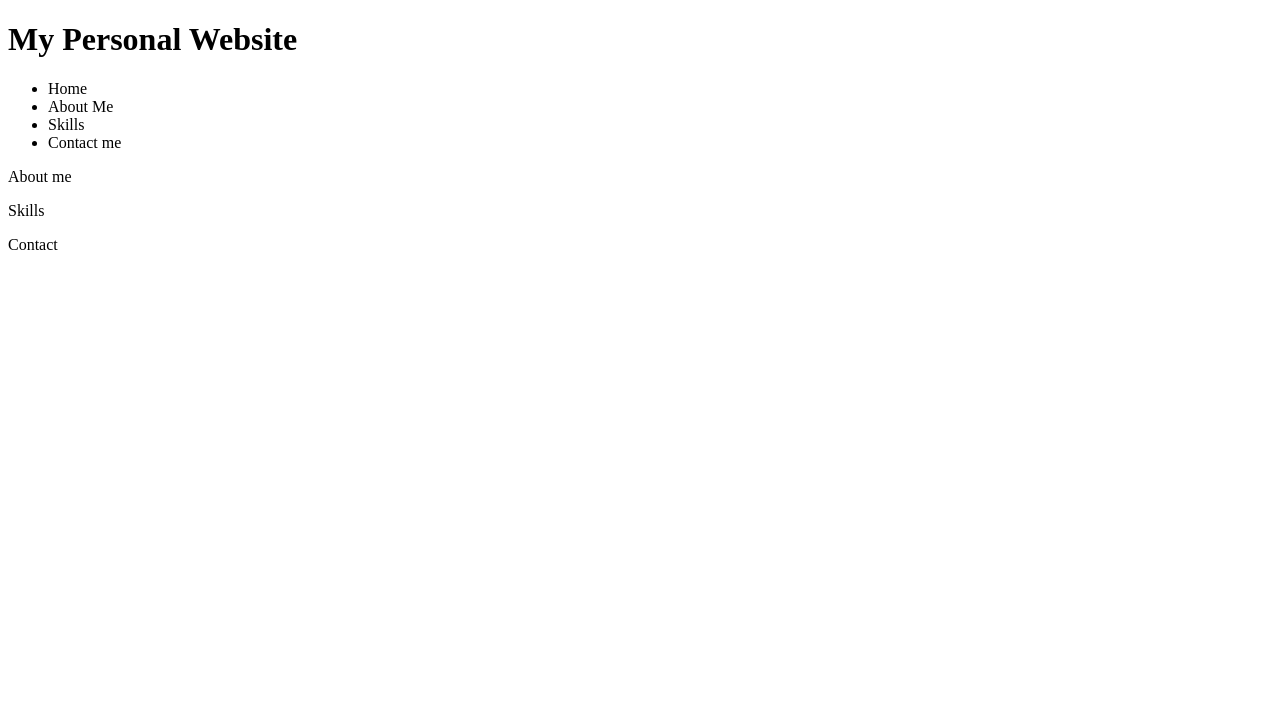
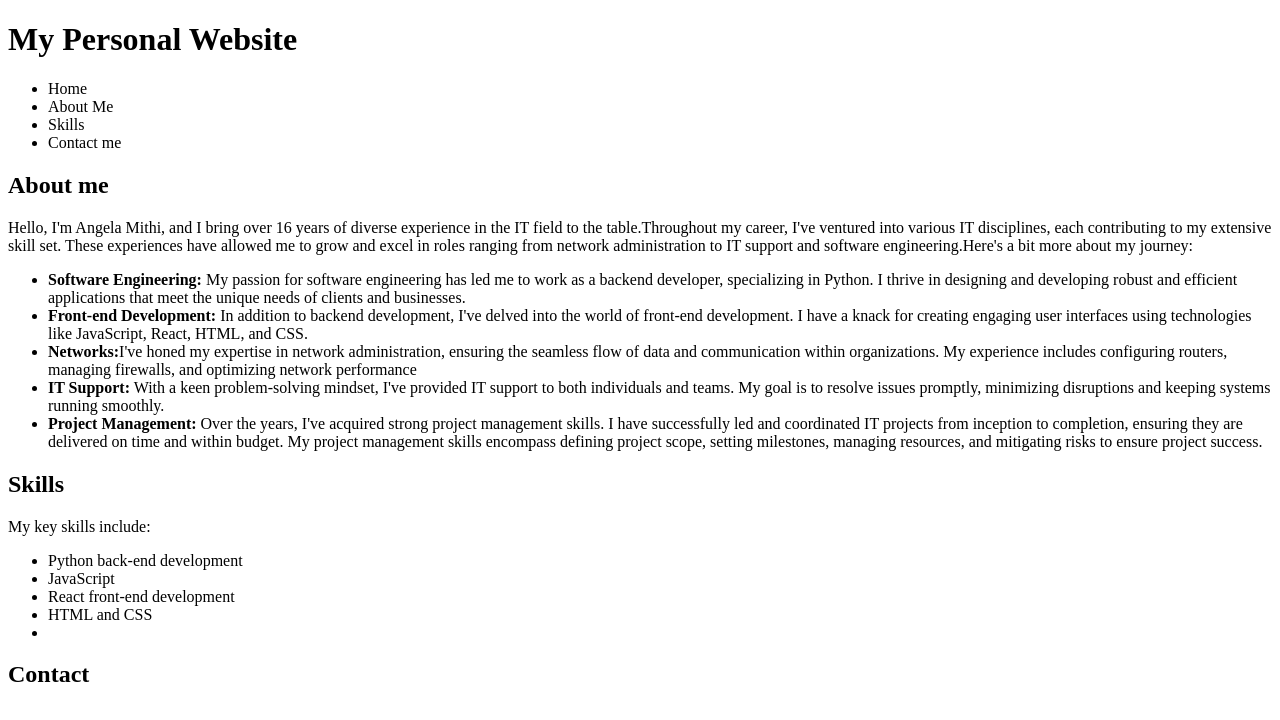
Before and after one commit to angelamithi/personal-website, a plain HTML site: page index.html in a window 1280 px wide. Drawn offline with Linux system fonts and the light colour scheme.

Commit message:
inserted personal data

```diff
--- a/index.html
+++ b/index.html
@@ -18,19 +18,37 @@
 <body>
   <main>
     <div>
-      <section>About me</section>
+      <section>
+        <h2>About me</h2></section>
       <article>
-        <p></p>
+        <p>Hello, I'm Angela Mithi, and I bring over 16 years of diverse experience in the IT field to the table.Throughout my career, I've ventured into various IT disciplines, each contributing to my extensive skill set. These experiences have allowed me to grow and excel in roles ranging from network administration to IT support and software engineering.Here's a bit more about my journey:</p>
+        <ul>
+            <li><span><strong>Software Engineering:</strong></span> My passion for software engineering has led me to work as a backend developer, specializing in Python. I thrive in designing and developing robust and efficient applications that meet the unique needs of clients and businesses.</li>
+            <li><span><strong>Front-end Development:</strong></span> In addition to backend development, I've delved into the world of front-end development. I have a knack for creating engaging user interfaces using technologies like JavaScript, React, HTML, and CSS.</li>
+            <li><span><strong>Networks:</strong></span>I've honed my expertise in network administration, ensuring the seamless flow of data and communication within organizations. My experience includes configuring routers, managing firewalls, and optimizing network performance</li>
+            <li><span><strong>IT Support:</strong></span> With a keen problem-solving mindset, I've provided IT support to both individuals and teams. My goal is to resolve issues promptly, minimizing disruptions and keeping systems running smoothly.</li>
+            <li><span><strong>Project Management:</strong></span> Over the years, I've acquired strong project management skills. I have successfully led and coordinated IT projects from inception to completion, ensuring they are delivered on time and within budget. My project management skills encompass defining project scope, setting milestones, managing resources, and mitigating risks to ensure project success.</li>
+        </ul>
       </article>
     </div>
     <div>
-        <section>Skills</section>
+     <section>
+      <h2>Skills</h2></section>
         <article>
-          <p></p>
+         <p>My key skills include:</p>
+           <ul>
+            <li> Python back-end development </li>
+            <li>JavaScript</li>
+            <li>React front-end development</li>
+            <li>HTML and CSS<li>
+
+         </ul>
         </article>
     </div>
     <div>
-      <section>Contact</section>
+      <section>
+        <h2>Contact</h2>
+     </section>
       <form></form>
     </div>
   </main>
```
